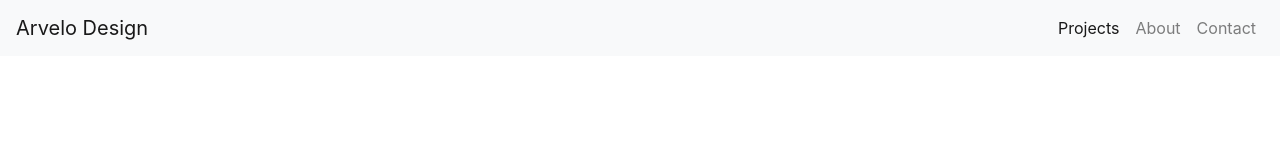
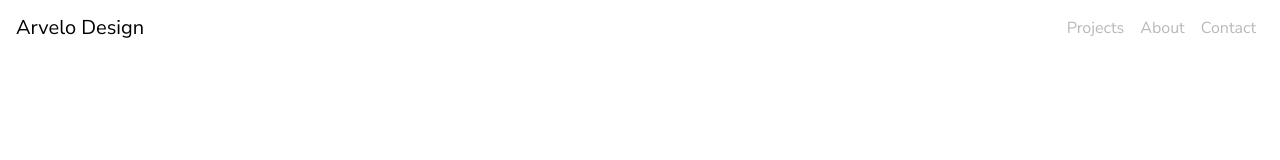
Before and after one commit to britok30/arvelo-design, a React (Create React App) app: page / in a window 1280 px wide. Shown: the top 160 px of the page. Built offline with nearby package versions, Linux system fonts and the light colour scheme.

Commit message:
hero addition for main page

```diff
--- a/public/index.html
+++ b/public/index.html
@@ -4,7 +4,10 @@
         <meta charset="utf-8" />
         <link rel="icon" href="%PUBLIC_URL%/favicon.ico" />
         <meta name="viewport" content="width=device-width, initial-scale=1" />
-
+        <link
+            href="https://fonts.googleapis.com/css2?family=Nunito+Sans:wght@300;400;600&display=swap"
+            rel="stylesheet"
+        />
         <title>Arvelo Design</title>
     </head>
     <body>
--- /dev/null
+++ b/src/components/Navbar/Navbar.css
@@ -0,0 +1,16 @@
+.nav-link {
+    color: rgb(139, 138, 138) !important;
+    text-decoration: none;
+    transition: all 0.4s ease-in-out !important;
+    opacity: 0.6 !important;
+}
+
+.nav-link:hover {
+    color: #000 !important;
+    opacity: 1 !important;
+}
+
+.navbar-brand {
+    color: rgb(0, 0, 0) !important;
+    text-decoration: none;
+}
--- a/src/components/Navbar/Navbar.js
+++ b/src/components/Navbar/Navbar.js
@@ -1,14 +1,16 @@
 import React from 'react';
 import { Link } from 'react-router-dom';
+import './Navbar.css';
+
 const Navbar = () => {
     return (
         <div>
-            <nav class="navbar navbar-expand-lg navbar-light bg-light">
-                <Link class="navbar-brand" to="/">
+            <nav className="navbar navbar-expand-lg">
+                <Link className="navbar-brand" to="/">
                     Arvelo Design
                 </Link>
                 <button
-                    class="navbar-toggler"
+                    className="navbar-toggler"
                     type="button"
                     data-toggle="collapse"
                     data-target="#navbarNav"
@@ -16,22 +18,22 @@ const Navbar = () => {
                     aria-expanded="false"
                     aria-label="Toggle navigation"
                 >
-                    <span class="navbar-toggler-icon"></span>
+                    <span className="navbar-toggler-icon"></span>
                 </button>
-                <div class="collapse navbar-collapse" id="navbarNav">
-                    <ul class="navbar-nav ml-auto">
-                        <li class="nav-item active">
-                            <Link class="nav-link" to="/projects">
+                <div className="collapse navbar-collapse" id="navbarNav">
+                    <ul className="navbar-nav ml-auto">
+                        <li className="nav-item active">
+                            <Link className="nav-link" to="/projects">
                                 Projects
                             </Link>
                         </li>
-                        <li class="nav-item">
-                            <Link class="nav-link" to="/about">
+                        <li className="nav-item">
+                            <Link className="nav-link" to="/about">
                                 About
                             </Link>
                         </li>
-                        <li class="nav-item">
-                            <Link class="nav-link" to="/contact">
+                        <li className="nav-item">
+                            <Link className="nav-link" to="/contact">
                                 Contact
                             </Link>
                         </li>
--- a/src/index.css
+++ b/src/index.css
@@ -1,13 +1,9 @@
 body {
-  margin: 0;
-  font-family: -apple-system, BlinkMacSystemFont, 'Segoe UI', 'Roboto', 'Oxygen',
-    'Ubuntu', 'Cantarell', 'Fira Sans', 'Droid Sans', 'Helvetica Neue',
-    sans-serif;
-  -webkit-font-smoothing: antialiased;
-  -moz-osx-font-smoothing: grayscale;
+    margin: 0;
+    font-family: -apple-system, BlinkMacSystemFont, 'Segoe UI', 'Roboto',
+        'Oxygen', 'Ubuntu', 'Cantarell', 'Fira Sans', 'Droid Sans',
+        'Helvetica Neue', sans-serif;
+    -webkit-font-smoothing: antialiased;
+    -moz-osx-font-smoothing: grayscale;
+    font-family: 'Nunito Sans', sans-serif !important;
 }
-
-code {
-  font-family: source-code-pro, Menlo, Monaco, Consolas, 'Courier New',
-    monospace;
-}
```
Also changed, not shown: src/components/Hero/Hero.js (+13 -0 lines), src/components/Hero/Hero.css (added).
